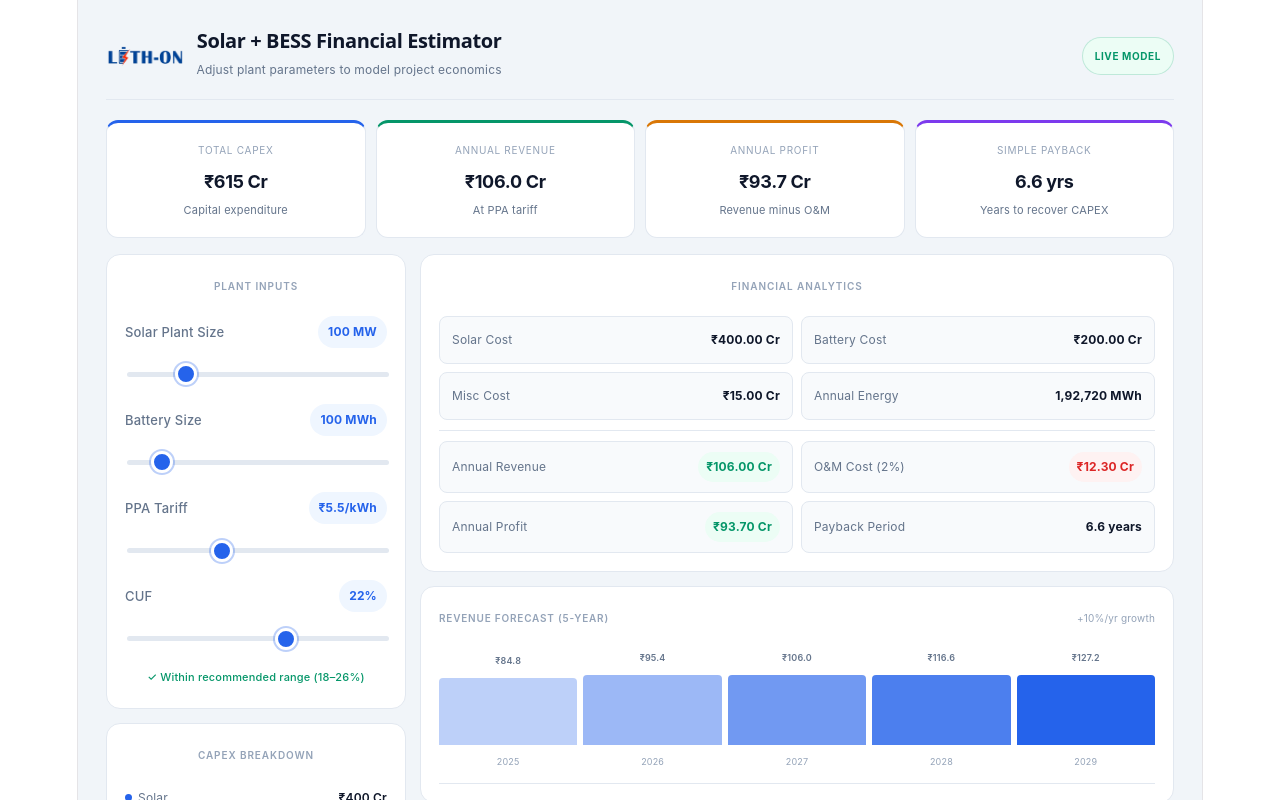
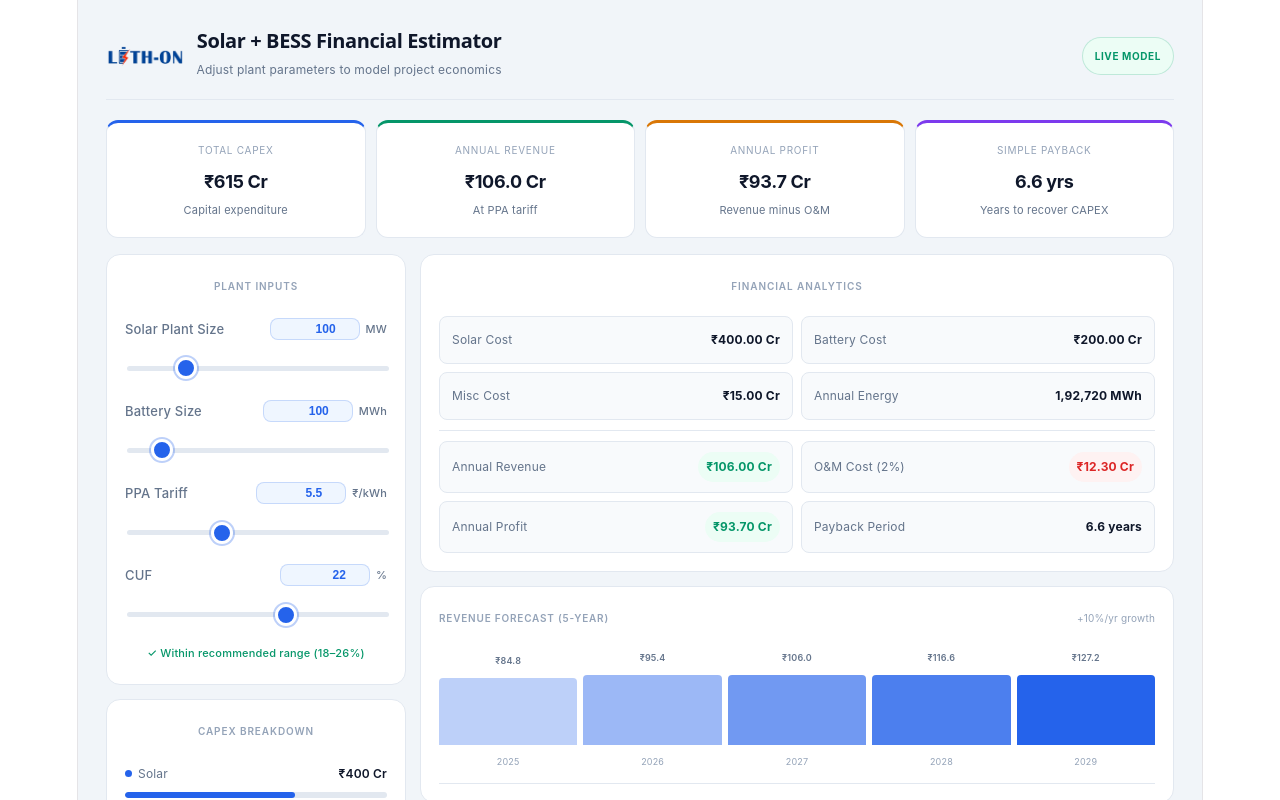
Before and after one commit to KSENGAR1/solar-bess-estimator, a React (Vite) app: page / in a window 1280 px wide. Shown: the top 800 px of the page. Built offline with nearby package versions, Linux system fonts and the light colour scheme.

Commit message:
maunalentry+defaultpresetvalues

```diff
--- a/src/App.jsx
+++ b/src/App.jsx
@@ -71,16 +71,34 @@ function KpiCard({ label, value, sub, accent }) {
   );
 }
 
-function SliderInput({ label, value, setValue, min, max, step, display }) {
+function SliderInput({ label, value, setValue, min, max, step, unit }) {
+  const handleManual = (e) => {
+    const v = Number(e.target.value);
+    if (isNaN(v)) return;
+    setValue(Math.min(max, Math.max(min, v)));
+  };
   return (
     <div style={{ marginBottom: "20px" }}>
       <div style={{ display: "flex", justifyContent: "space-between", alignItems: "center", marginBottom: "10px" }}>
         <span style={{ fontSize: "13px", color: C.textSec, fontWeight: 500 }}>{label}</span>
-        <span style={{
-          fontSize: "12px", fontWeight: 700, color: C.blue,
-          background: C.blueLight, padding: "3px 10px",
-          borderRadius: "99px",
-        }}>{display}</span>
+        <div style={{ display: "flex", alignItems: "center", gap: "6px" }}>
+          <input
+            type="number"
+            value={value}
+            min={min}
+            max={max}
+            step={step}
+            onChange={handleManual}
+            style={{
+              width: "72px", fontSize: "12px", fontWeight: 700,
+              color: C.blue, background: C.blueLight,
+              border: "1px solid rgba(37,99,235,0.2)",
+              borderRadius: "8px", padding: "3px 8px",
+              outline: "none", textAlign: "right",
+            }}
+          />
+          {unit && <span style={{ fontSize: "11px", color: C.textSec, fontWeight: 500 }}>{unit}</span>}
+        </div>
       </div>
       <input type="range" min={min} max={max} step={step} value={value}
         onChange={(e) => setValue(Number(e.target.value))} />
@@ -291,10 +309,10 @@ export default function App() {
 
           <Panel>
             <SectionTitle>Plant Inputs</SectionTitle>
-            <SliderInput label="Solar Plant Size" value={solarMW}    setValue={setSolarMW}    min={1}  max={500}  step={1}   display={`${solarMW} MW`} />
-            <SliderInput label="Battery Size"     value={batteryMWh} setValue={setBatteryMWh} min={0}  max={1000} step={5}   display={`${batteryMWh} MWh`} />
-            <SliderInput label="PPA Tariff"       value={ppa}        setValue={setPpa}        min={2}  max={12}   step={0.1} display={`₹${ppa.toFixed(1)}/kWh`} />
-            <SliderInput label="CUF"              value={cuf}        setValue={setCuf}        min={1}  max={35}   step={0.5} display={`${cuf}%`} />
+            <SliderInput label="Solar Plant Size" value={solarMW}    setValue={setSolarMW}    min={1}  max={500}  step={1}   unit="MW" />
+            <SliderInput label="Battery Size"     value={batteryMWh} setValue={setBatteryMWh} min={0}  max={1000} step={5}   unit="MWh" />
+            <SliderInput label="PPA Tariff"       value={ppa}        setValue={setPpa}        min={2}  max={12}   step={0.1} unit="₹/kWh" />
+            <SliderInput label="CUF"              value={cuf}        setValue={setCuf}        min={1}  max={35}   step={0.5} unit="%" />
             <p style={{ fontSize: "11px", color: cufWarn ? C.amber : C.green, fontWeight: 500, marginTop: "-4px" }}>
               {cufHint}
             </p>
```
